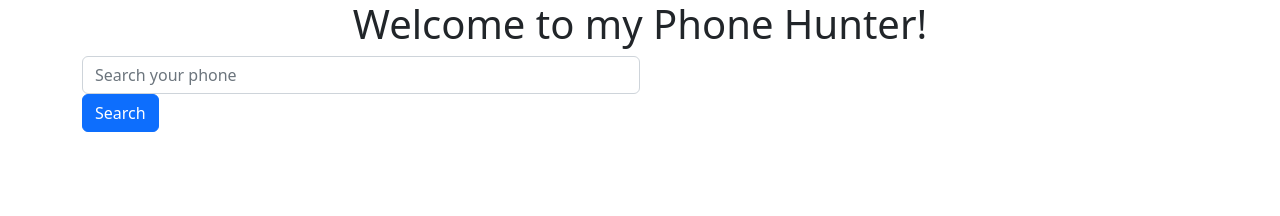
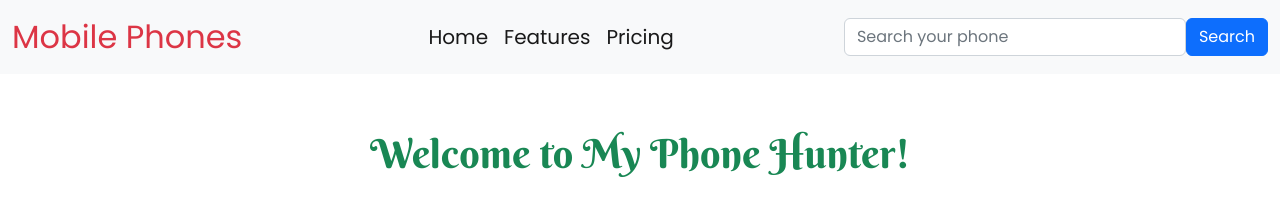
Before and after one commit to siamcse/phone-hunter, a plain HTML site: page index.html in a window 1280 px wide. Drawn offline with nearby package versions, Linux system fonts and the light colour scheme; no server answers.

Commit message:
design changed

```diff
--- a/index.html
+++ b/index.html
@@ -5,32 +5,56 @@
     <meta http-equiv="X-UA-Compatible" content="IE=edge">
     <meta name="viewport" content="width=device-width, initial-scale=1.0">
     <title>Phone Hunter</title>
+    <!-- fonts -->
+    <link rel="preconnect" href="https://fonts.googleapis.com">
+    <link rel="preconnect" href="https://fonts.gstatic.com" crossorigin>
+    <link href="https://fonts.googleapis.com/css2?family=Berkshire+Swash&family=Poppins&display=swap" rel="stylesheet">
+    <!-- bootstrap cdn -->
     <link href="https://cdn.jsdelivr.net/npm/bootstrap@5.2.0/dist/css/bootstrap.min.css" rel="stylesheet"
     integrity="sha384-gH2yIJqKdNHPEq0n4Mqa/HGKIhSkIHeL5AyhkYV8i59U5AR6csBvApHHNl/vI1Bx" crossorigin="anonymous">
-
+    <style>
+        body{
+            font-family: 'Poppins', sans-serif;
+        }
+        h1{
+            font-family: 'Berkshire Swash', cursive;
+        }
+    </style>
 </head>
 <body>
     <header>
-        <h1 class="text-center">Welcome to my Phone Hunter!</h1>
+        <nav class="navbar bg-light fixed-md-top">
+            <div class="container-fluid">
+                <a class="navbar-brand fs-2 text-danger">Mobile Phones</a>
+                <div class="navbar-nav d-flex flex-row">
+                    <a class="nav-link active p-2 fs-5" aria-current="page" href="#">Home</a>
+                    <a class="nav-link active p-2 fs-5" href="#">Features</a>
+                    <a class="nav-link active p-2 fs-5" href="#">Pricing</a>
+                </div>
+                <!-- search phone  -->
+                <div class="d-flex">
+                    <input type="text" class="form-control" id="search-field" placeholder="Search your phone">
+                    <button id="search-btn" class="btn btn-primary">Search</button>
+                </div>
+            </div>
+        </nav>
+        <h1 class="text-center mt-5 py-2 text-success">Welcome to My Phone Hunter!</h1>
     </header>
     <main class="container">
         <!-- search phone  -->
         <section>
-            <div class="mb-3 w-50">
-                <input type="text" class="form-control" id="search-field" placeholder="Search your phone">
-                <button id="search-btn" class="btn btn-primary">Search</button>
-            </div>
+
         </section>
         <!-- display phone  -->
         <section>
             <div id="phones-container" class="row row-cols-1 row-cols-md-3 g-4">
 
             </div>
-            <div id="not-found" class="mt-4 d-none">
+            <div id="not-found" style="height: 400px;" class="mt-4 d-flex justify-content-center align-items-center d-none">
                 <h1 class="text-danger">Phones not found!!</h1>
             </div>
             <!-- show all  -->
-            <div id="show-all" class="text-center d-none">
+            <div id="show-all" class="text-center mt-2 p-3 d-none">
                 <button id="show-all-btn" class="btn btn-primary">Show All</button>
             </div>
         </section>
--- a/js/app.js
+++ b/js/app.js
@@ -30,7 +30,7 @@ const displayPhones = (phones, dataLimit) =>{
         const phoneDiv = document.createElement('div');
         phoneDiv.classList.add('col');
         phoneDiv.innerHTML = `
-            <div class="card p-4">
+            <div class="card h-100 p-4">
                 <img src="${image}" class="card-img-top" alt="...">
                 <div class="card-body">
                     <h5 class="card-title">${phone_name}</h5>
@@ -83,7 +83,7 @@ const loadPhoneDetails = async model =>{
     displayPhoneDetails(data.data);
 }
 const displayPhoneDetails = phone =>{
-    console.log(phone);
+    // console.log(phone);
     const {name, image, mainFeatures, releaseDate, brand} = phone;
     const {displaySize,chipSet,memory,sensors} = mainFeatures;
     const phoneTitle = document.getElementById('phoneDetailModalLabel');
```
